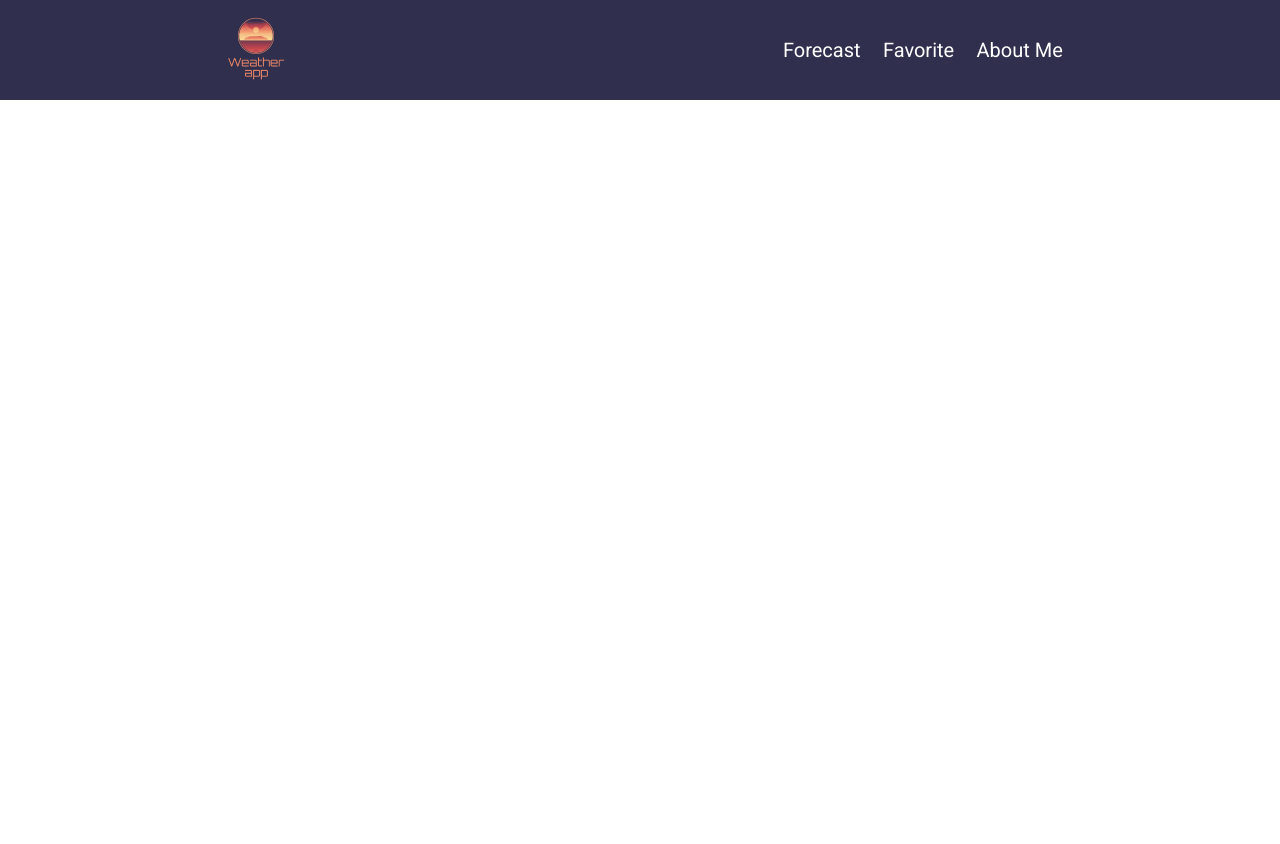
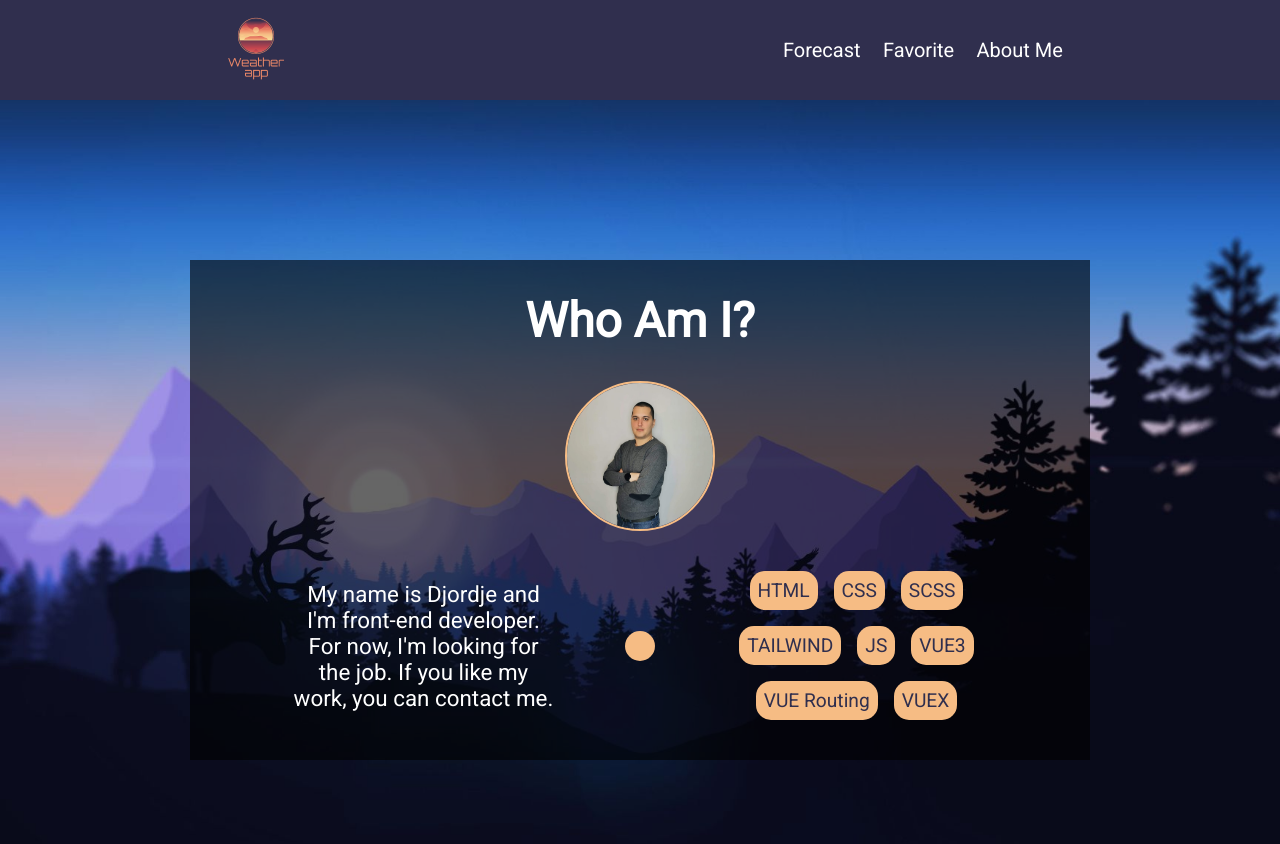
Before and after one commit to djneskovic/new_weather_app, a Vue app: page /about in a window 1280 px wide. Shown: the top 844 px of the page. Before the commit the page ends 800 px from the top, so only its background shows below. Built offline with nearby package versions, Linux system fonts and the light colour scheme.

Commit message:
Added About

```diff
--- a/public/css/style.css
+++ b/public/css/style.css
@@ -215,3 +215,66 @@ img {
       #favorites li .removeFav:hover {
         background-color: #302f4e;
         color: #f6bc84; }
+
+#about {
+  min-height: 100vh; }
+  #about .about {
+    display: flex;
+    flex-direction: column;
+    align-items: center;
+    justify-content: center;
+    margin-top: 3rem;
+    background-color: rgba(0, 0, 0, 0.6); }
+    @media screen and (min-width: 1200px) {
+      #about .about {
+        margin-top: 10rem; } }
+    #about .about h2 {
+      padding: 2rem 0;
+      color: white; }
+      @media screen and (min-width: 1200px) {
+        #about .about h2 {
+          font-size: 3rem; } }
+    #about .about .aboutImg {
+      width: 150px;
+      height: 150px; }
+      #about .about .aboutImg img {
+        border-radius: 50%;
+        border: 2px solid #f6bc84; }
+    #about .about .info {
+      margin: 2rem;
+      text-align: center;
+      font-size: 1.2rem;
+      color: white;
+      display: flex;
+      flex-direction: column;
+      justify-content: center;
+      align-items: center; }
+      @media screen and (min-width: 1200px) {
+        #about .about .info {
+          flex-direction: row;
+          align-items: center;
+          justify-content: space-evenly; } }
+      @media screen and (min-width: 1200px) {
+        #about .about .info .infoAboutMe {
+          width: calc(33% - 15px);
+          font-size: 1.4rem; } }
+      #about .about .info .dot {
+        width: 30px;
+        height: 30px;
+        background-color: #f6bc84;
+        border-radius: 50%;
+        margin: 2rem 0; }
+      #about .about .info .skills {
+        display: flex;
+        align-items: center;
+        justify-content: center;
+        flex-wrap: wrap; }
+        @media screen and (min-width: 1200px) {
+          #about .about .info .skills {
+            width: calc(33% - 15px); } }
+        #about .about .info .skills .skill {
+          background-color: #f6bc84;
+          margin: .5rem;
+          padding: .5rem;
+          border-radius: 15px;
+          color: #302f4e; }
--- a/scss/style.scss
+++ b/scss/style.scss
@@ -310,6 +310,7 @@ img {
             color: #302f4e;
             margin-top: .7rem;
 
+
             &:hover {
                 background-color: #302f4e;
                 color: #f6bc84;
@@ -317,3 +318,98 @@ img {
         }
     }
 }
+
+
+// About
+
+#about {
+    min-height: 100vh;
+
+    .about {
+        display: flex;
+        flex-direction: column;
+        align-items: center;
+        justify-content: center;
+        margin-top: 3rem;
+        background-color: rgba(0, 0, 0, .6);
+
+
+        @media screen and(min-width: 1200px) {
+            margin-top: 10rem;
+        }
+
+
+
+
+        h2 {
+            padding: 2rem 0;
+            color: white;
+
+            @media screen and(min-width: 1200px) {
+                font-size: 3rem;
+            }
+        }
+
+        .aboutImg {
+            width: 150px;
+            height: 150px;
+
+            img {
+                border-radius: 50%;
+                border: 2px solid #f6bc84;
+            }
+        }
+
+        .info {
+            margin: 2rem;
+            text-align: center;
+            font-size: 1.2rem;
+            color: white;
+            display: flex;
+            flex-direction: column;
+            justify-content: center;
+            align-items: center;
+
+            @media screen and(min-width: 1200px) {
+                flex-direction: row;
+                align-items: center;
+                justify-content: space-evenly;
+
+            }
+
+            .infoAboutMe {
+                @media screen and(min-width: 1200px) {
+                    width: calc(33% - 15px);
+                    font-size: 1.4rem;
+                }
+            }
+
+            .dot {
+                width: 30px;
+                height: 30px;
+                background-color: #f6bc84;
+                border-radius: 50%;
+                margin: 2rem 0;
+            }
+
+            .skills {
+                display: flex;
+                align-items: center;
+                justify-content: center;
+                flex-wrap: wrap;
+
+                @media screen and(min-width: 1200px) {
+                    width: calc(33% - 15px);
+                }
+
+                .skill {
+                    background-color: #f6bc84;
+                    margin: .5rem;
+                    padding: .5rem;
+                    border-radius: 15px;
+                    color: #302f4e;
+                }
+            }
+        }
+    }
+}
--- a/src/App.vue
+++ b/src/App.vue
@@ -1,6 +1,11 @@
 <template>
     <the-navigation></the-navigation>
-    <router-view></router-view>
+    <router-view v-slot="{ Component }">
+        <transition name="fade">
+            <component :is="Component" />
+        </transition>
+    </router-view>
+
 
 </template>
 
@@ -27,7 +32,14 @@ export default {
 }
 </script>
 
+<style scoped>
+.fade-enter-active,
+.fade-leave-active {
+    transition: opacity 0.2s ease-in-out;
+}
 
-//? Napravi url
-//? Napravi key
-//? To provajduj u TheForecast
+.fade-enter-from,
+.fade-leave-to {
+    opacity: 0;
+}
+</style>
--- /dev/null
+++ b/src/components/about/AboutItem.vue
@@ -0,0 +1,45 @@
+<template>
+    <div class="info">
+
+        <div class="infoAboutMe">
+            <p>My name is Djordje and I'm front-end developer. For now, I'm looking for the job. If you like my work,
+                you can contact me.</p>
+        </div>
+
+        <div class="dot"></div>
+
+        <div class="skills">
+            <div class="skill">
+                <p>HTML</p>
+            </div>
+            <div class="skill">
+                <p>CSS</p>
+            </div>
+            <div class="skill">
+                <p>SCSS</p>
+            </div>
+            <div class="skill">
+                <p>TAILWIND</p>
+            </div>
+            <div class="skill">
+                <p>JS</p>
+            </div>
+            <div class="skill">
+                <p>VUE3</p>
+            </div>
+            <div class="skill">
+                <p>VUE Routing</p>
+            </div>
+            <div class="skill">
+                <p>VUEX</p>
+            </div>
+        </div>
+
+    </div>
+</template>
+
+<script>
+export default {
+
+}
+</script>
--- /dev/null
+++ b/src/components/about/TheAbout.vue
@@ -0,0 +1,33 @@
+<template>
+    <div id="about" class="bg">
+
+        <div class="container">
+
+            <div class="about">
+
+                <h2>Who Am I?</h2>
+                <div class="aboutImg">
+                    <img src="../../assets/me.jpg" alt="">
+                </div>
+
+                <about-item></about-item>
+
+            </div>
+
+        </div>
+
+    </div>
+</template>
+
+<script>
+import AboutItem from './AboutItem.vue'
+export default {
+    components: {
+        AboutItem
+    },
+}
+</script>
+
+<style scoped>
+
+</style>
--- a/src/components/favorites/FavoriteItems.vue
+++ b/src/components/favorites/FavoriteItems.vue
@@ -3,7 +3,7 @@
         <h3 class="favCity">{{ city }}</h3>
         <img :src="icon" class="favIcon">
         <p class="favText"> {{ text }}</p>
-        <p class="favTemp">{{ temp }}</p>
+        <p class="favTemp">{{ temp }} <span>&#176;</span></p>
         <button class="removeFav" @click="removeFav(id)">Remove</button>
     </li>
 </template>
--- a/src/components/forecast/TheForecast.vue
+++ b/src/components/forecast/TheForecast.vue
@@ -12,6 +12,8 @@
                 </form>
 
                 <error-message v-if="errorMsg"></error-message>
+
+                <transition name="slide" mode="out-in">
 
                     <div class="forecast" v-if="showForecast">
 
@@ -54,6 +56,7 @@
 
                     </div>
 
+                </transition>
 
             </div>
 
@@ -94,7 +97,7 @@ export default {
             degreeNextDay: '',
             errorMsg: false,
             nameKeeper: '',
-            favoritesCities: []
+            favoritesCities: [],
         }
     },
 
@@ -157,7 +160,7 @@ export default {
                     console.log('Complete');
                 })
 
-            this.inputText = ''
+            this.inputText = '';
         },
 
         redirectToCity() {
@@ -240,4 +243,14 @@ export default {
     background: url('../../assets/bg.jpg') no-repeat center center;
     background-size: cover;
 }
+
+.slide-enter-active,
+.slide-leave-active {
+    transition: transform 0.5s ease;
+}
+
+.slide-enter-from,
+.slide-leave-to {
+    transform: translateY(500px);
+}
 </style>
--- a/src/components/navigation/TheNavigation.vue
+++ b/src/components/navigation/TheNavigation.vue
@@ -19,9 +19,10 @@
                         <li class="nav-item" @click="close"><router-link to="/forecast">Forecast</router-link></li>
                         <li class="nav-item" @click="close"><router-link to="/favorites">Favorite</router-link>
                         </li>
-                        <li class="nav-item" @click="close"><a href="">About Me</a></li>
+                        <li class="nav-item" @click="close"><router-link to="/about">About Me</router-link></li>
                     </ul>
                 </div>
+
 
             </div>
 
@@ -35,6 +36,7 @@ export default {
     data() {
         return {
             toggleMenu: false,
+
         }
     },
     methods: {
@@ -75,6 +77,22 @@ export default {
     display: none;
 }
 
+/*
+.open {
+    animation: slide-to-left 1s ease;
+}
+
+
+@keyframes slide-to-left {
+    0% {
+        transform: translateX(500px);
+    }
+
+    100% {
+        transform: translateX(0);
+    }
+} */
+
 .block {
     display: block;
 }
@@ -100,9 +118,6 @@ a {
 }
 
 @media screen and (min-width: 800px) {
-    #navigation {
-        position: none;
-    }
 
     .logo {
         width: 100px;
--- a/src/router.js
+++ b/src/router.js
@@ -1,7 +1,8 @@
 import { createRouter, createWebHistory } from "vue-router";
 
 import TheForecast from './components/forecast/TheForecast.vue';
-import TheFavorites from './components/favorites/TheFavorites.vue'
+import TheFavorites from './components/favorites/TheFavorites.vue';
+import TheAbout from './components/about/TheAbout.vue'
 
 const router = createRouter({
     history: createWebHistory(),
@@ -10,7 +11,8 @@ const router = createRouter({
             path: '/', redirect: '/forecast'
         },
         { name: 'forecast', path: '/forecast/:city?', component: TheForecast },
-        { name: 'favorites', path: '/favorites', component: TheFavorites }
+        { name: 'favorites', path: '/favorites', component: TheFavorites },
+        { name: 'about', path: '/about', component: TheAbout }
     ]
 })
 
```
Also changed, not shown: src/assets/me.jpg (added). Lines whose indentation alone changed are shown as unchanged.
